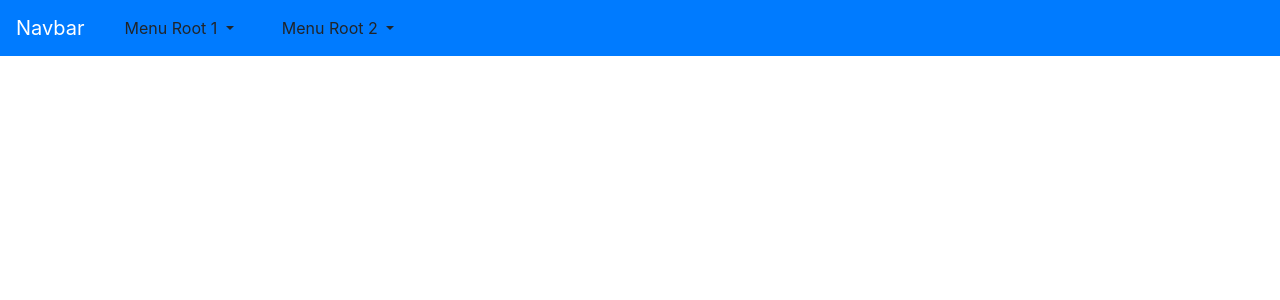
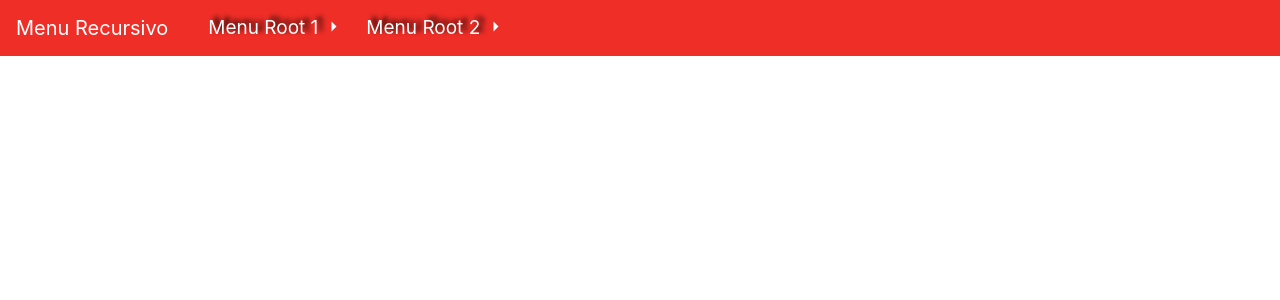
Before and after one commit to rychdaniels/navBar, an Angular app: page / in a window 1280 px wide. Shown: the top 300 px of the page. Built offline with nearby package versions, Linux system fonts and the light colour scheme.

Commit message:
Menu terminado

```diff
--- a/src/app/menu/menu.component.css
+++ b/src/app/menu/menu.component.css
@@ -1,20 +1,41 @@
-.dropdown-submenu{
+
+li.nav-item.dropdown.dropdown-submenu,
+li.dropdown-submenu{
     position: relative;
 }
-.dropdown-submenu a::after{
+
+/* Cambiar el color del texto del menu de navegacion */
+.collapse > ul.navbar-nav > li.nav-item.dropdown.dropdown-submenu > a{
+    color: #fff;
+    font-size: 19px;
+    font-weight: 20px;
+    text-shadow: 5px -3px 5px #000000;
+}
+
+/* Cambiar el color de fondo del menu de navegación */
+.navbar{
+    /* background: rgb(48, 77, 240); */
+    background: rgb(238, 46, 39);
+    /* background: rgb(3, 187, 3); */
+    /* background: rgb(240, 48, 144); */
+
+}
+
+li.dropdown-submenu a::after{
     transform: rotate(-90deg);
     position: absolute;
     right: 3px;
     top: 40%;
 }
-.dropdown-submenu:hover .dropdown-menu{
+
+li.dropdown-submenu:hover > ul.dropdown-menu {
     display: flex;
     flex-direction: column;
     position: absolute !important;
     margin-top: -30px;
     left: 100%;
+}
 
-}
 @media (max-width: 992px) {
     .dropdown-menu{
         width: 50%;
@@ -24,17 +45,13 @@
     }
 }
 
-/* .navbar{
-    background: #9FFF33;
-} */
+.dropdown-item:hover{
+    background-color: transparent;
+    text-shadow: 5px -3px 5px #BCBCBC;
 
-.dropdown-item:hover{
-    background: #007BFF;
-    border-radius: 12px;
-    color: #ffff;
 }
 .dropdown-item:focus{
-    background: #007BFF;
-    border-radius: 12px;
-    color: #ffff;
+    background-color: transparent;
+    text-shadow: 5px -3px 5px #BCBCBC;
+
 }
--- a/src/app/menu/menu.component.html
+++ b/src/app/menu/menu.component.html
@@ -1,37 +1,30 @@
-<nav class="navbar navbar-expand-lg navbar-dark bg-primary">
+<nav class="navbar navbar-expand-lg navbar-dark">
   <button class="navbar-toggler navbar-toggler-right" type="button" data-toggle="collapse" data-target="#navbarNavDropdown" aria-controls="navbarNavDropdown" aria-expanded="false" aria-label="Toggle navigation">
     <span class="navbar-toggler-icon"></span>
   </button>
-  <a class="navbar-brand" href="#">Navbar</a>
+  <a class="navbar-brand" href="#">Menu Recursivo</a>
   <div class="collapse navbar-collapse" id="navbarNavDropdown">
     <ul class="navbar-nav mr-auto" >
 
+      <ng-template #templateRecursivo let-info>
+        <li class="nav-item dropdown dropdown-submenu" *ngFor="let item of info; let i = index">
 
-
-      <ng-template #templateRecursivo let-info>
-      <li class="nav-item dropdown" *ngFor="let item of info;let i = index">
-
-        <a class="dropdown-item" [ngClass]="{'dropdown-toggle': item.menus}"href="{{item.url}}" id="navbarDropdownMenuLink" data-toggle="dropdown" aria-haspopup="true" aria-expanded="false">
+          <a class="dropdown-item" [ngClass]="{'dropdown-toggle': item.menus}" href="{{item.url}}" id="navbarDropdownMenuLink" data-toggle="dropdown" aria-haspopup="true" aria-expanded="false">
             {{ item.nombre }}
-
-
           </a>
 
           <ul *ngIf="item.menus?.length > 0" class="dropdown-menu" aria-labelledby="navbarDropdownMenuLink">
 
 
-            <li [ngClass]="{'dropdown-submenu': item.menus.length > '0'}" *ngFor="let submenu of item.menus; let j = index">
+              <li [ngClass]="{'dropdown-submenu': item.menus.length > '0'}" *ngFor="let submenu of item.menus">
 
-              <a  class="dropdown-item" [ngClass]="{'dropdown-toggle': submenu.menus}" data-toggle="dropdown" href="#">{{ submenu.nombre }}</a>
+                <a class="dropdown-item" [ngClass]="{'dropdown-toggle': submenu.menus}" data-toggle=" "  href="#">{{ submenu.nombre }}</a>
+
                 <ul class="dropdown-menu" *ngIf="submenu.menus?.length > 0">
-
-
                   <ng-container *ngTemplateOutlet="templateRecursivo; context:{ $implicit: submenu.menus }"></ng-container>
                 </ul>
+
               </li>
-
-
-
 
           </ul>
 
@@ -46,62 +39,3 @@
     </ul>
   </div>
 </nav>
-
-
-<!-- <nav class="navbar navbar-expand-lg navbar-dark bg-dark">
-    <a class="navbar-brand" href="#">Menu</a>
-
-
-    <div class="collapse navbar-collapse" id="navbarSupportedContent">
-      <ul class="navbar-nav mr-auto">
-
-
-        <li class="nav-item dropdown" *ngFor="let item of infoMenuService.info.menusroots">
-          <a  class="nav-link dropdown-toggle" href="#" id="navbarDropdown" role="button" data-toggle="dropdown" aria-haspopup="true" aria-expanded="false">
-            {{ item.nombre }}
-          </a>
-
-
-
-
-          <ul *ngIf="item.menus" class="dropdown-menu">
-            <li class="nav-item dropdown" *ngFor=" let menu of item.menus">
-              <a  class="dropdown-item" href="#" id="navbarDropdown" role="button" data-toggle="dropdown" aria-haspopup="true" aria-expanded="false">
-                {{ menu.nombre }}
-              </a>
-              <ul *ngIf="menu.menus">
-                <li class="nav-item dropdown" *ngFor="let menus of menu.menus">
-
-                  <a  class="dropdown-item" href="#" id="navbarDropdown" role="button" data-toggle="dropdown" aria-haspopup="true" aria-expanded="false">
-                   {{ menus.nombre }}
-                  </a>
-                </li>
-              </ul>
-            </li>
-          </ul>
-
-
-
-
-        </li>
-
-      </ul>
-
-    </div>
-  </nav> -->
-
-
-  <!-- <ul>
-    <ng-container *ngTemplateOutlet="recursive; context:{$implicit: info}"> </ng-container>
-  </ul>
-  <ng-template #recursive let-info>
-    <li *ngFor="let item of info">
-      {{item.nombre}}
-      <ul *ngIf= "item.menus?.length > 0">
-        <ng-container *ngTemplateOutlet="recursive; context:{$implicit: item.menus}"> </ng-container>
-      </ul>
-
-    </li>
-
-
-  </ng-template>  -->
--- a/src/app/menu/menu.component.ts
+++ b/src/app/menu/menu.component.ts
@@ -14,10 +14,11 @@ import data from '../../assets/data.json';
 })
 
 
+
+
 export class MenuComponent implements OnInit {
   // Se guarda la informacion de los menus
   public info: Menusroot[]= data.menusroots;
-
 
   constructor( public infoMenuService: InformacionService ) {
     // this.info = infoMenuService.info;
@@ -25,7 +26,12 @@ export class MenuComponent implements OnInit {
 
    }
 
+
   ngOnInit() {
   }
 
+  darClick(){
+    alert('click');
+  }
+
 }
--- a/src/assets/data.json
+++ b/src/assets/data.json
@@ -1,37 +1,37 @@
 {
    "menusroots":[
       {
-         "id":1,
+         "id":"1",
          "nombre":"Menu Root 1",
          "url":"",
          "menus":[
             {
-               "id":2,
+               "id":"1.1",
                "nombre":"Menu Hijo 1.1",
                "url":"hijo1.html",
                "menus":[
                   {
-                     "id":7,
+                     "id":"1.1.1",
                      "nombre":"Menu Hijo 1.1.1",
                      "url":"hijo211.html"
                   },
                   {
-                     "id":7,
+                     "id":"1.1.2",
                      "nombre":"Menu Hijo 1.1.2",
                      "url":"hijo211.html"
                   },
                   {
-                     "id":7,
+                     "id":"1.1.3",
                      "nombre":"Menu Hijo 1.1.3",
                      "url":"hijo211.html",
                      "menus":[
                        {
-                          "id":7,
+                          "id":"1.1.3.1",
                           "nombre":"Menu Hijo 1.1.3.1",
                           "url":"hijo211.html",
                           "menus":[
                              {
-                                "id":7,
+                                "id":"1.1.3.1.1",
                                 "nombre":"Menu Hijo 1.1.3.1.1",
                                 "url":"hijo211.html"
 
@@ -43,12 +43,12 @@
                ]
             },
             {
-               "id":3,
-               "nombre":"Menu Hijo 2.1",
+               "id":"1.2",
+               "nombre":"Menu Hijo 1.2",
                "url":"",
                "menus":[
                   {
-                     "id":7,
+                     "id":"2.1.1",
                      "nombre":"Menu Hijo 2.1.1",
                      "url":"hijo211.html"
                   }
@@ -57,38 +57,50 @@
          ]
       },
       {
-         "id":4,
+         "id":"2",
          "nombre":"Menu Root 2",
          "url":"",
          "menus":[
             {
-               "id":5,
+               "id":"2.1",
                "nombre":"Menu Hijo 2.1",
                "url":"hijo1.html"
 
             },
             {
-               "id":6,
+               "id":"2.2",
                "nombre":"Menu Hijo 2.2",
                "url":"hijo2.html",
                "menus":[
                   {
-                     "id":5,
+                     "id":"2.2.1",
                      "nombre":"Menu Hijo 2.2.1",
-                     "url":"hijo1.html"
+                     "url":"hijo1.html",
+                     "menus":[
+                        {
+                           "id":"2.2.2.1",
+                           "nombre":"Menu Hijo 2.2.2.1",
+                           "url":"hijo1.html"
+                        },
+                        {
+                           "id":"2.2.2.2",
+                           "nombre":"Menu Hijo 2.2.2.2",
+                           "url":"hijo1.html"
+                        }
+                     ]
                   },
                   {
-                     "id":6,
+                     "id":"2.2.2",
                      "nombre":"Menu Hijo 2.2.2",
                      "url":"hijo2.html",
                      "menus":[
                         {
-                           "id":5,
+                           "id":"2.2.2.1",
                            "nombre":"Menu Hijo 2.2.2.1",
                            "url":"hijo1.html",
                            "menus":[
                               {
-                                 "id":5,
+                                 "id":"2.2.2.1.1",
                                  "nombre":"Menu Hijo 2.2.2.1.1",
                                  "url":"hijo1.html"
                               }
@@ -97,6 +109,19 @@
                      ]
                   }
                ]
+            },
+            {
+               "id":"2.3",
+               "nombre":"Menu Hijo 2.3",
+               "url":"hijo2.html",
+               "menus":[
+                  {
+                     "id":"2.3.1",
+                     "nombre":"Menu Hijo 2.3.1",
+                     "url":"hijo1.html"
+                  }
+
+               ]
             }
          ]
       }
```
Lines whose indentation alone changed are shown as unchanged.
